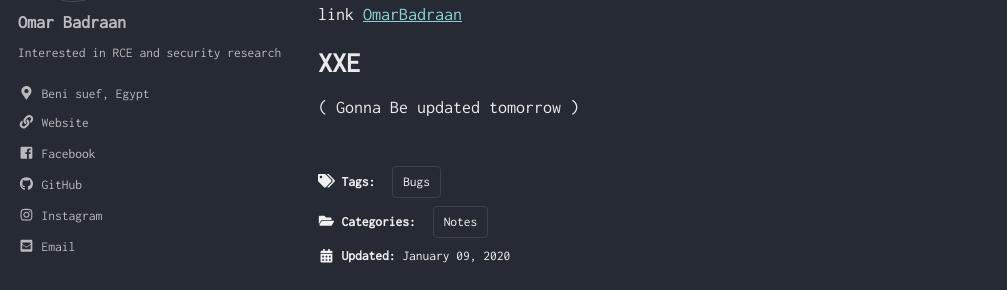
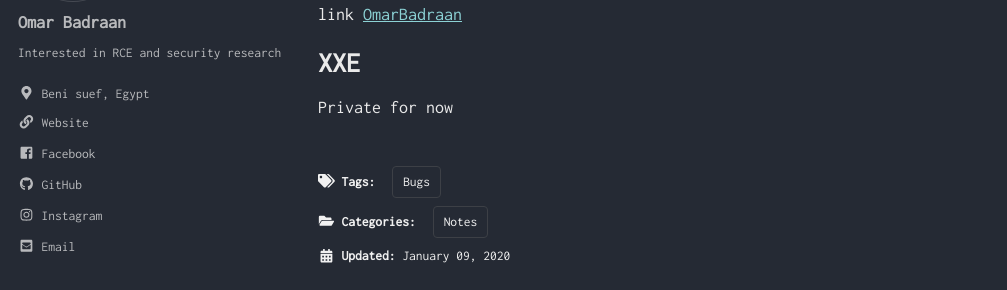
Before and after one commit to hussam-z/test.github.io, a Jekyll site: the page built from _posts/2019-10-27-Ekb.md, in a window 1280 px wide and 900 px high, scrolled down 621 px. Shown: the part 162-452 px from the top of the window, without its empty margins (0-1007 px from the left). Built offline with Jekyll 4.4.1, drawn with Linux system fonts in a browser that asks for light colours; cached includes are drawn as plain includes.

Commit message:
Update 2019-10-27-Ekb.md

```diff
--- a/_posts/2019-10-27-Ekb.md
+++ b/_posts/2019-10-27-Ekb.md
@@ -34,4 +34,4 @@ List of Bugs :
 
 
 # XXE
-( Gonna Be updated tomorrow )
+Private for now
```
